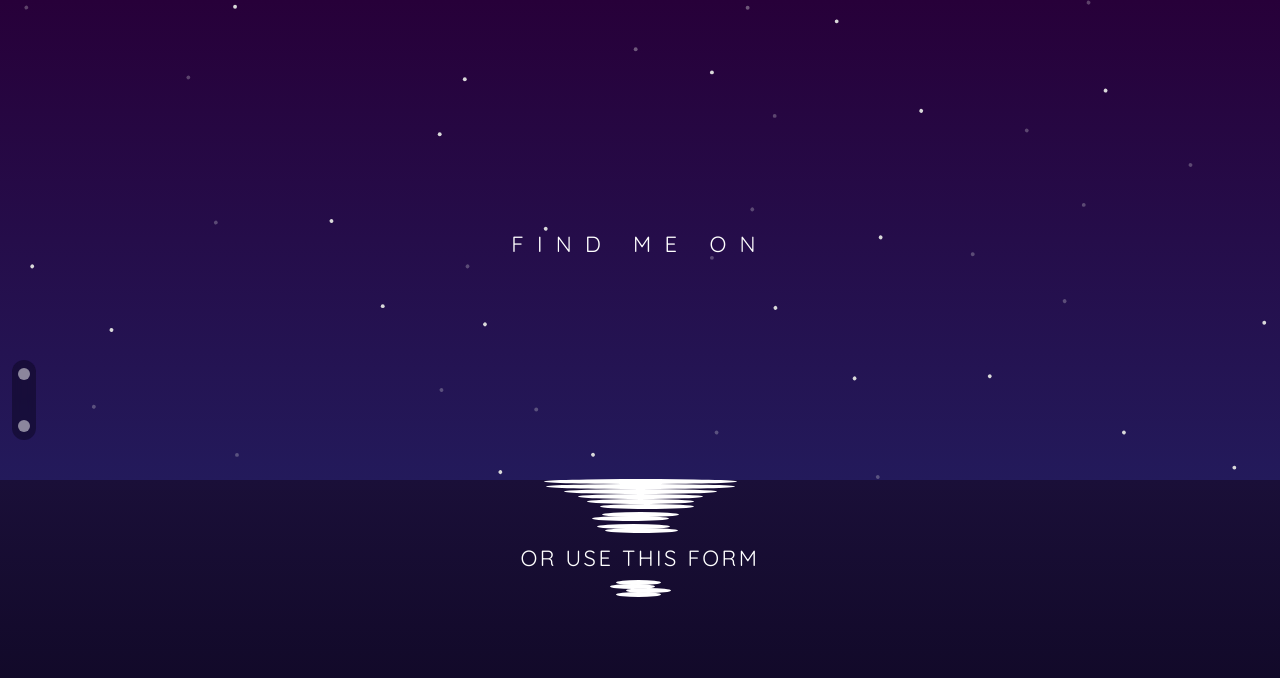
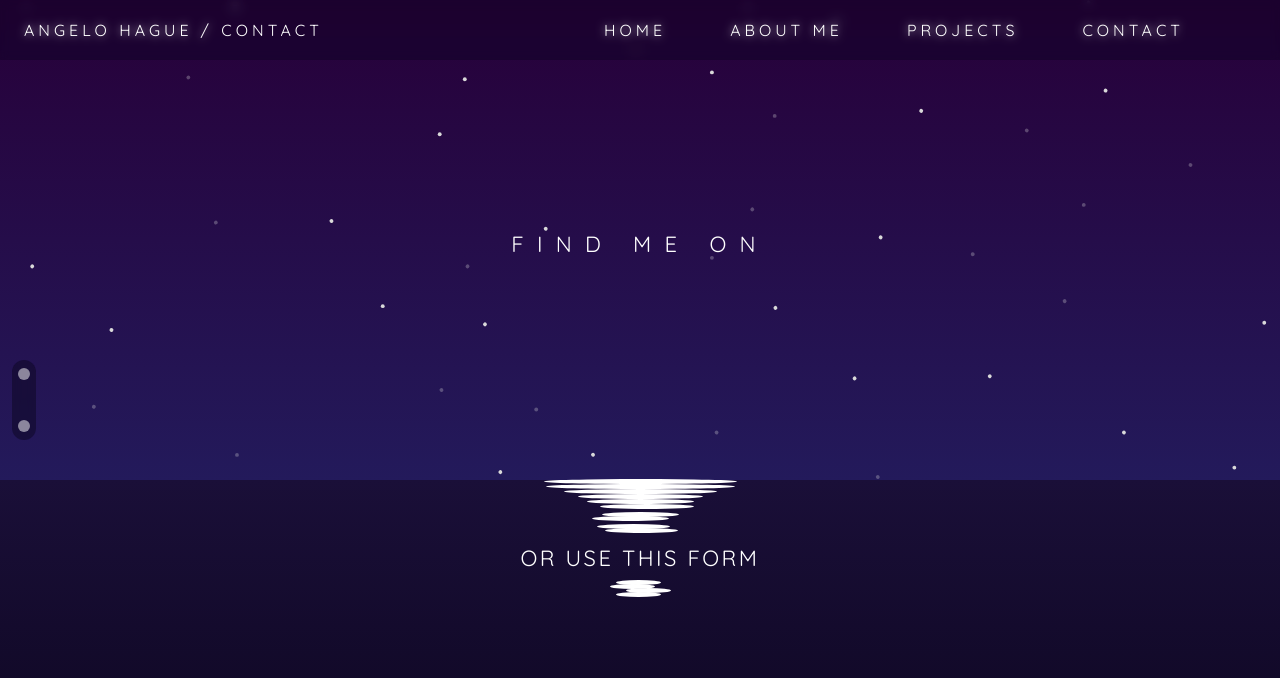
Before and after one commit to AngeloHague/next-js-personal-site, a Next.js app: page /contact in a window 1280 px wide. Shown: the top 678 px of the page. Built offline with nearby package versions, Linux system fonts and the light colour scheme.

Commit message:
Updated z-index of navbar

```diff
--- a/src/app/globals.css
+++ b/src/app/globals.css
@@ -46,20 +46,22 @@ button {
   top: 0;
   left: 0;
   pointer-events: none;
+  z-index: 900;
 }
 #nav > * {
   pointer-events: auto;
+  z-index: 999;
 }
 
 .nav_bar {
   width: 100%;
   height: 60px;
-  position: sticky;
+  position: fixed;
   top: 0;
   left: 0;
   background: rgba(13, 6, 32, 0.2);
   backdrop-filter: blur(4px);
-  z-index: 900;
+  z-index: 999;
 }
 
 #hamburger {
@@ -106,7 +108,7 @@ button {
   width: 80vw;
   top: 0;
   right: -100%;
-  z-index: 901;
+  z-index: 999;
   transition: ease .4s;
 }
 nav ul {
```
